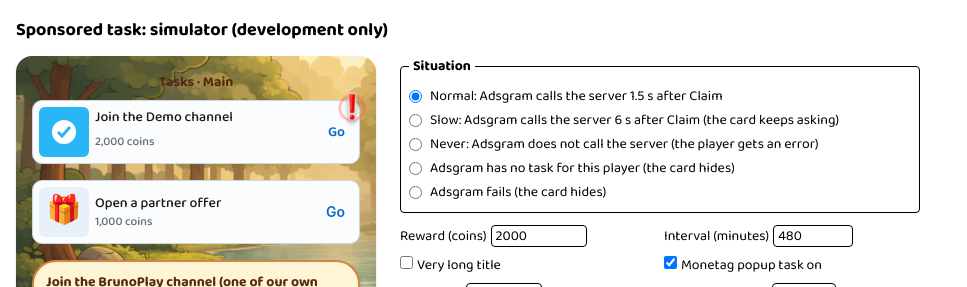
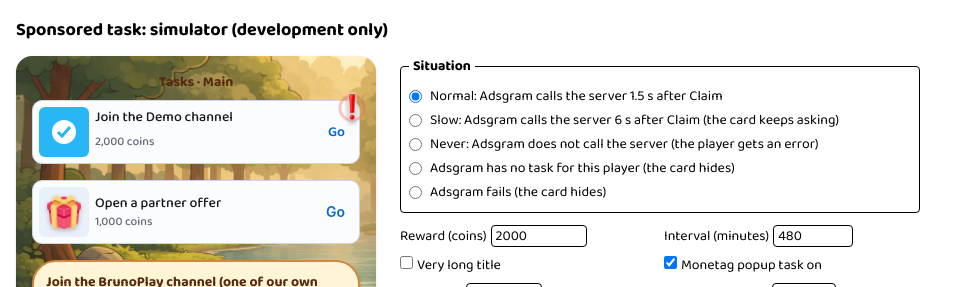
Before and after one commit to abbos-21/brunoplay-front-v3, a Vue app: page /dev/ad-sim in a window 1280 px wide. Shown: the top 287 px of the page, without its empty margins (0-967 px from the left). Built offline with nearby package versions, Linux system fonts and the light colour scheme; no server answers.

Commit message:
Popup task card: use the game's own gift image (My gifts) instead of the emoji
Co-Authored-By: Claude Sonnet 5.5 <noreply@anthropic.com>

```diff
--- a/src/components/MonetagTask.vue
+++ b/src/components/MonetagTask.vue
@@ -1,6 +1,7 @@
 <script setup lang="ts">
 import { computed, onMounted } from 'vue'
 import { t } from '@/i18n'
+import { MyGiftsImage } from '@/assets/images'
 import { preparePopupTask } from '@/api/ads'
 import { apiMessage } from '@/composables/apiError'
 import { useToast } from '@/composables/useToast'
@@ -90,7 +91,7 @@ onMounted(async () => {
 
 <template>
   <article v-if="visible && task" class="card">
-    <div class="icon" aria-hidden="true">🎁</div>
+    <div class="icon" aria-hidden="true"><img decoding="async" :src="MyGiftsImage" alt="" /></div>
     <div class="text">
       <div class="title">{{ t('Open a partner offer') }}</div>
       <div v-if="!popupTask.busy" class="reward">{{ t('{n} coins', { n: task.coins.toLocaleString('en-US') }) }}</div>
@@ -129,7 +130,12 @@ onMounted(async () => {
   height: 50px;
   border-radius: 6px;
   background: rgb(232, 240, 250);
-  font-size: 28px;
+}
+.icon img {
+  width: 38px;
+  height: 38px;
+  object-fit: contain;
+  filter: drop-shadow(0 2px 2px rgba(111, 60, 45, 0.35)); /* as in the menu */
 }
 .text {
   flex: 1;
```
